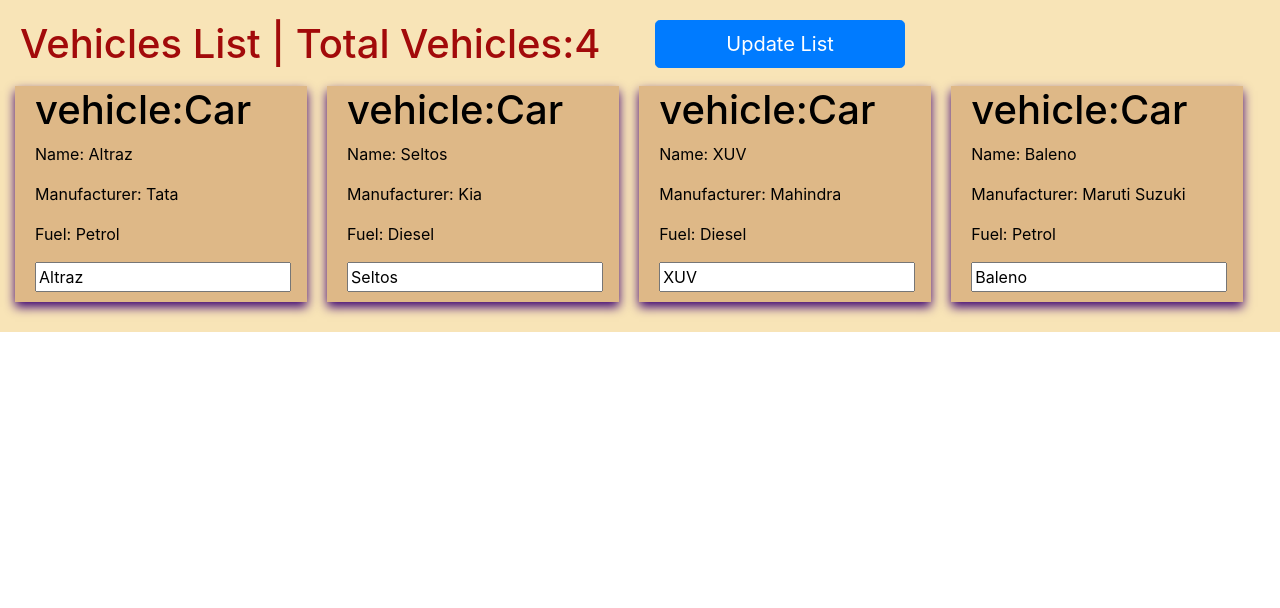
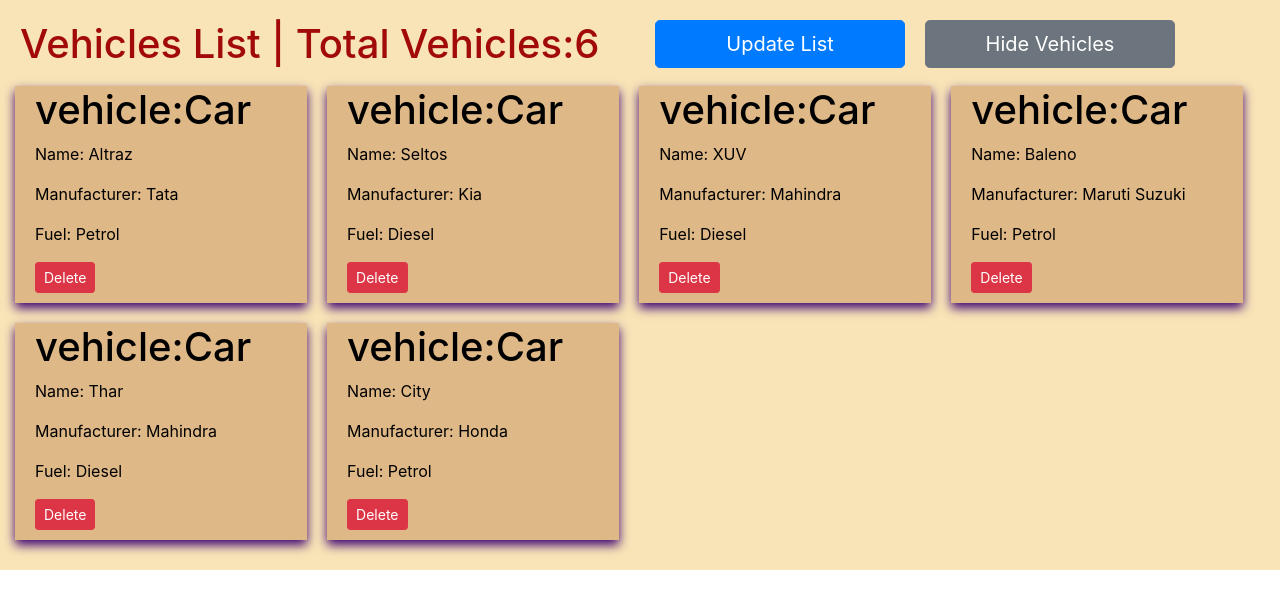
Before and after one commit to ReshmaSabale/ReactCode, a React (Create React App) app: page / in a window 1280 px wide. Shown: the top 608 px of the page. Built offline with nearby package versions, Linux system fonts and the light colour scheme.

Commit message:
Added Delete Button

```diff
--- a/src/App.js
+++ b/src/App.js
@@ -8,43 +8,91 @@
     {
 
         vehicles:[
-          {vehicleType:"Car", Name:"Altraz", Manufacturer:"Tata", FuelType:"Petrol"},
-          {vehicleType:"Car", Name:"Seltos", Manufacturer:"Kia", FuelType:"Diesel"},
-          {vehicleType:"Car", Name:"XUV", Manufacturer:"Mahindra", FuelType:"Diesel"},
-          {vehicleType:"Car", Name:"Baleno", Manufacturer:"Maruti Suzuki", FuelType:"Petrol"}
+          {Id:"1", vehicleType:"Car", Name:"Altraz", Manufacturer:"Tata", FuelType:"Petrol"},
+          {Id:"2", vehicleType:"Car", Name:"Seltos", Manufacturer:"Kia", FuelType:"Diesel"},
+          {Id:"3", vehicleType:"Car", Name:"XUV", Manufacturer:"Mahindra", FuelType:"Diesel"},
+          {Id:"4", vehicleType:"Car", Name:"Baleno", Manufacturer:"Maruti Suzuki", FuelType:"Petrol"},
+          {Id:"5", vehicleType:"Car", Name:"Thar", Manufacturer:"Mahindra", FuelType:"Diesel"},
+          {Id:"6", vehicleType:"Car", Name:"City", Manufacturer:"Honda", FuelType:"Petrol"}
 
         ],
-        count:4
+        count:6,
+        showVehicles : true,
+        showVehiclesLabel : "Hide Vehicles",
       }
   );
 
-    const updateHandler=(vehicleType)=>{
+    const addVehicleHandler = () => {
+
+      const vehicleList=[...vehicleState.vehicles];
+      const newVehicle={vehicleType:"Car", Name:"Kwid", Manufacturer:"Renault", FuelType:"Petrol"}
+      vehicleList.push(newVehicle);
+
         setVehicleState({
-              vehicles:[
-                {vehicleType:vehicleType, Name:"Jaguar XF", Manufacturer:"Jaugar", FuelType:"Petrol"},
-                {vehicleType:vehicleType, Name:"Continental GT Mulliner", Manufacturer:"Bentley", FuelType:"Electric"},
-                {vehicleType:vehicleType, Name:"911 Carrera S", Manufacturer:"Porche", FuelType:"Diesel"},
-                {vehicleType:vehicleType, Name:"DBS Superleggera", Manufacturer:"Aston Martin", FuelType:"Petrol"},
+              vehicles: vehicleList,
 
-              ],
-              count:4
+              count:vehicleState.count +1,
+              showVehicles : vehicleState.showVehicles,
+              showVehiclesLabel : vehicleState.showVehiclesLabel
             });
           }
 
-          const nameChangeHandler=(event)=>{
+          const deleteVehicleHandler = (vehicleIndex) => {
+            const vehicleList = [...vehicleState.vehicles];
+            vehicleList.splice(vehicleIndex,1);
             setVehicleState({
-              vehicles:[
-                {vehicleType:"Car", Name:event.target.value, Manufacturer:"Tata", FuelType:"Petrol"},
-                {vehicleType:"Car", Name:"Seltos", Manufacturer:"Kia", FuelType:"Diesel"},
-                {vehicleType:"Car", Name:"XUV", Manufacturer:"Mahindra", FuelType:"Diesel"},
-                {vehicleType:"Car", Name:"Baleno", Manufacturer:"Maruti Suzuki", FuelType:"Petrol"},
+              vehicles: vehicleList,
 
-              ],
-              count:4
+              count:vehicleState.count -1,
+              showVehicles : vehicleState.showVehicles,
+              showVehiclesLabel : vehicleState.showVehiclesLabel
             });
           }
 
+
+
+        const toggleVehicleListHandler=()=>{
+          let toggleVehicle= ! vehicleState.showVehicles;
+          let label="";
+          if(toggleVehicle){
+            label="Hide Vehicles";
+          }
+          else{
+            label="Show Vehicles";
+          }
+
+            setVehicleState({
+             vehicles:vehicleState.vehicles,
+              count:vehicleState.count,
+              showVehicles : toggleVehicle,
+              showVehiclesLabel : label
+            });
+          }
+
+
+        let vehicleList=null;
+        if(vehicleState.showVehicles) {
+
+        vehicleList = ( <div className="row">
+          {
+            vehicleState.vehicles.map((vehicleItem,index) => {
+              return  <Vehicle key={vehicleItem.Id}
+            vehicleType={vehicleItem.vehicleType}
+            Name={vehicleItem.Name}
+            Manufacturer={vehicleItem.Manufacturer}
+            FuelType={vehicleItem.FuelType}
+            onDelete={deleteVehicleHandler.bind(this,index)}
+             />
+
+            })
+          }
+          </div>
+          );
+        }
+
+
     return(
+
       <div className="App container-fluid">
         <div className="row">
         <div className="col-lg-6">
@@ -52,46 +100,15 @@
         </div>
 
           <div className="col-lg-6 divButton">
-          <button className="btn btn-primary btn-lg buttonUpdate" onClick={updateHandler.bind(this,"Sports Car")}> Update List </button>
-
+          <button className="btn btn-primary btn-lg buttonUpdate" onClick={addVehicleHandler}> Update List </button>
+          <button className="btn btn-secondary btn-lg buttonUpdate" onClick={toggleVehicleListHandler}> {vehicleState.showVehiclesLabel} </button>
         </div>
         </div>
 
-        <div className="row">
-          <Vehicle
-            vehicleType={vehicleState.vehicles[0].vehicleType}
-            Name={vehicleState.vehicles[0].Name}
-            Manufacturer={vehicleState.vehicles[0].Manufacturer}
-            FuelType={vehicleState.vehicles[0].FuelType}
-            updateClick={updateHandler.bind(this,"Sports Car")}
-            nameChanged={nameChangeHandler}
-          /> {/*dual binding : namechnaged*/}
+      { vehicleList}
+      </div>
+     );
 
-          <Vehicle
-            vehicleType={vehicleState.vehicles[1].vehicleType}
-            Name={vehicleState.vehicles[1].Name}
-            Manufacturer={vehicleState.vehicles[1].Manufacturer}
-            FuelType={vehicleState.vehicles[1].FuelType}
-          />
-
-          <Vehicle
-            vehicleType={vehicleState.vehicles[2].vehicleType}
-            Name={vehicleState.vehicles[2].Name}
-            Manufacturer={vehicleState.vehicles[2].Manufacturer}
-            FuelType={vehicleState.vehicles[2].FuelType}
-          />
-
-          <Vehicle
-            vehicleType={vehicleState.vehicles[3].vehicleType}
-            Name={vehicleState.vehicles[3].Name}
-            Manufacturer={vehicleState.vehicles[3].Manufacturer}
-            FuelType={vehicleState.vehicles[3].FuelType}
-          />
-
-        </div>
-      </div>
-      );
-    };
-
+    }
 
 export default App;
--- a/src/Vehicle/vehicle.js
+++ b/src/Vehicle/vehicle.js
@@ -10,8 +10,8 @@
         <p onClick={props.updateClick}> Name: {props.Name}</p>
         <p> Manufacturer: {props.Manufacturer}</p>
         <p> Fuel: {props.FuelType}</p>
-
-        <input type="text" onChange={props.nameChanged} value={props.Name}></input>    {/*dual binding*/}
+        <button className="btn btn-danger btn-sm" onClick={props.onDelete}> Delete </button>
+      {/*} <input type="text" onChange={props.nameChanged} value={props.Name}></input> --> */}  {/*dual binding*/}
 
     </div>
 );
```
